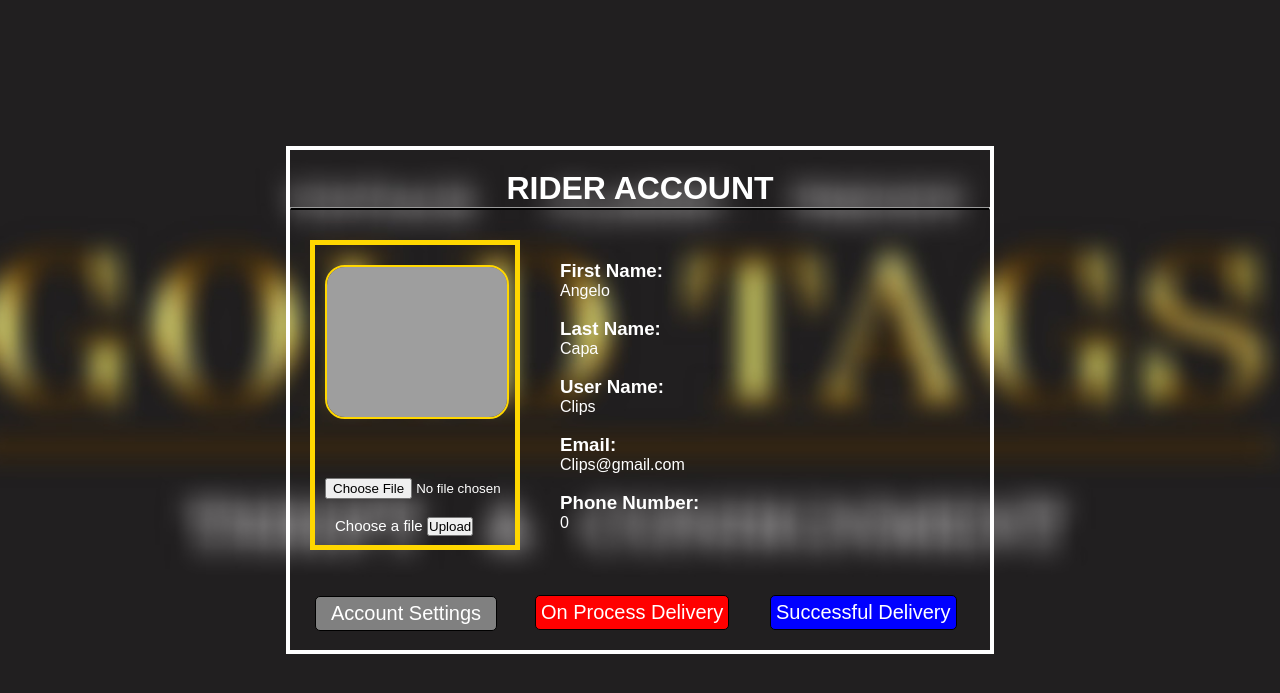
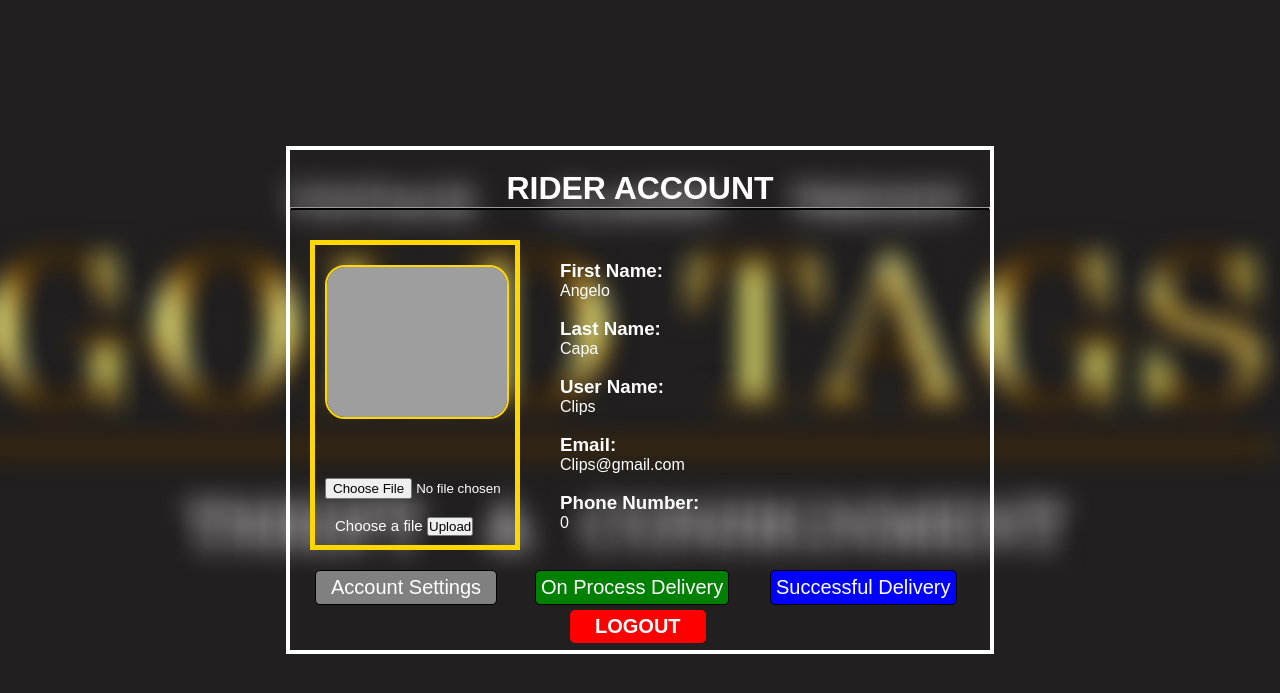
Before and after one commit to Poli010/Goldtags, a PHP site: page /rider_acc.php in a window 1280 px wide. Shown: the top 693 px of the page. Run offline with PHP 8.4, Linux system fonts and the light colour scheme; a user stored in the database is signed in; data comes from the database, SQL or seed files in the repository; grey boxes are pictures that could not be loaded.

Commit message:
Add files via upload

```diff
--- a/rider_acc.css
+++ b/rider_acc.css
@@ -88,7 +88,7 @@ hr{
 .success{
     position: absolute;
     margin-left: 150px;
-    margin-top: -5px;
+    margin-top: -30px;
     background-color: blue;
     border-radius: 5px;
     text-decoration: none;
@@ -109,7 +109,7 @@ hr{
     background-color: gray;
     position: absolute;
     padding: 5px 15px;
-    margin-top: -4px;
+    margin-top: -30px;
     margin-left: -305px;
     border: 1px solid black;
     border-radius: 5px;
@@ -140,15 +140,34 @@ hr{
     text-decoration: none;
     font-size: 20px;
     color: white;
-    background-color: red;
+    background-color: green;
     border: 1px solid black;
     border-radius: 5px;
     padding: 5px;
     margin-left: -85px;
-    margin-top: -5px;
+    margin-top: -30px;
     transition: border-bottom 0.3s ease;
 }
 
 .refund:hover{
-    background-color: darkred;
+    background-color: darkgreen;
 }
+
+
+
+.logoutBtn{
+        position: absolute;
+        color: white;
+        font-weight: bolder;
+        text-decoration: none;
+        background-color: red;
+        padding: 5px 25px 5px 25px;
+        font-size: 20px;
+        border-radius: 5px;
+        margin-top: 10px;
+        margin-left: -50px;
+    }
+
+    .logoutBtn:hover{
+       background-color: darkred;
+    }
--- a/rider_acc.php
+++ b/rider_acc.php
@@ -71,13 +71,13 @@ mysqli_close($connection);
             <i class="fa-light fa-cart-shopping"></i>
             <div class="button">
             <a href="profile_edit.php" id="account">Account Settings</a>
-                <p><a href="for_delivery.php" class="order">Orders</a></p><br>
                 <p><a href="on_process.php" class="refund">On Process Delivery</a></p><br>
                 <i class="fa-solid fa-bag-shopping"></i>
                 <p><a href="delivered.php" class="success">Successful Delivery</a></p><br>
-
+                <p><a href="logout.php" class="logoutBtn">LOGOUT</a></p><br>
             </div>
         </div>
     </div>
+
 </body>
 </html>
```
Also changed, not shown: logout.php (added, +7 -0 lines).
